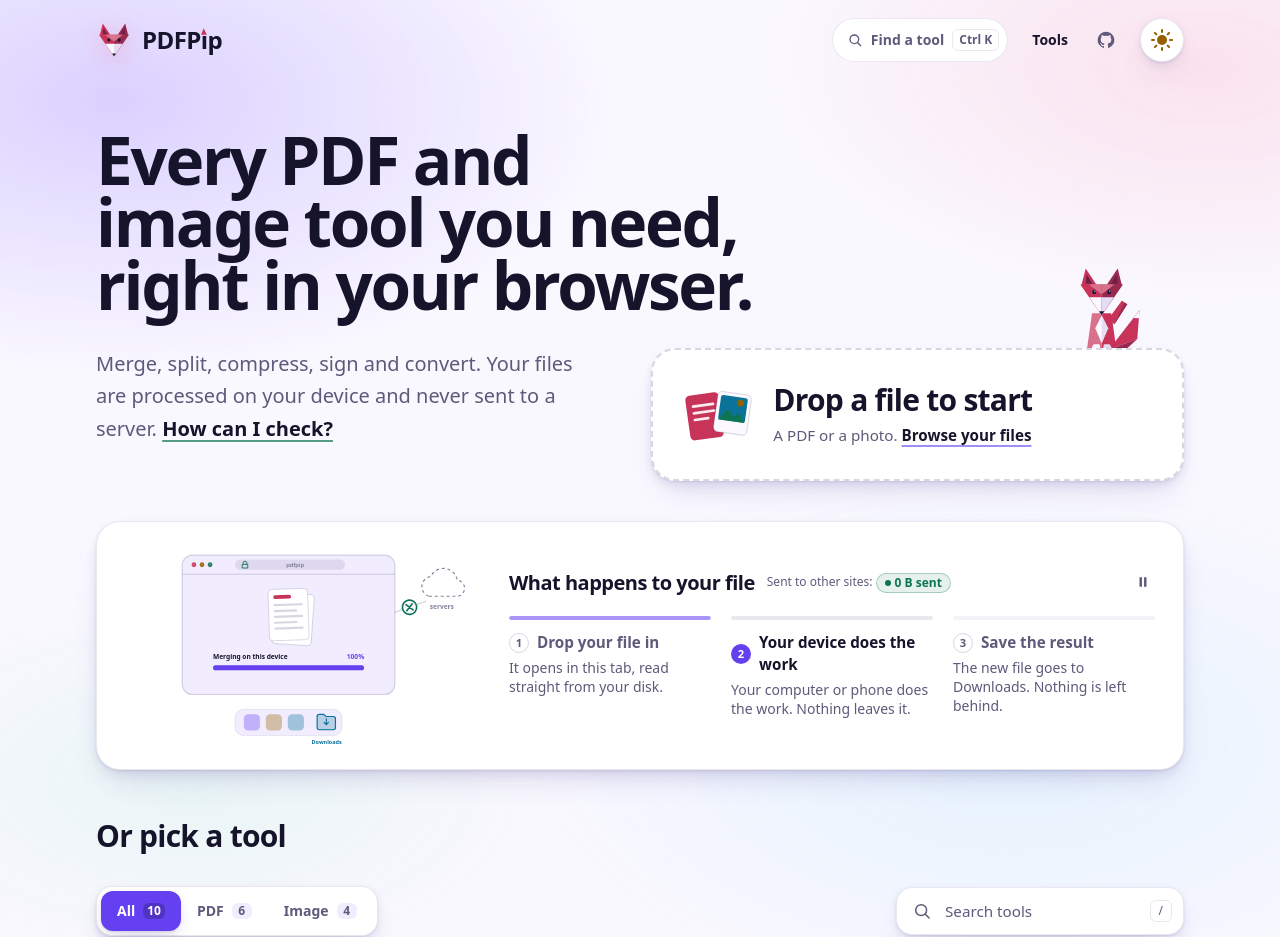
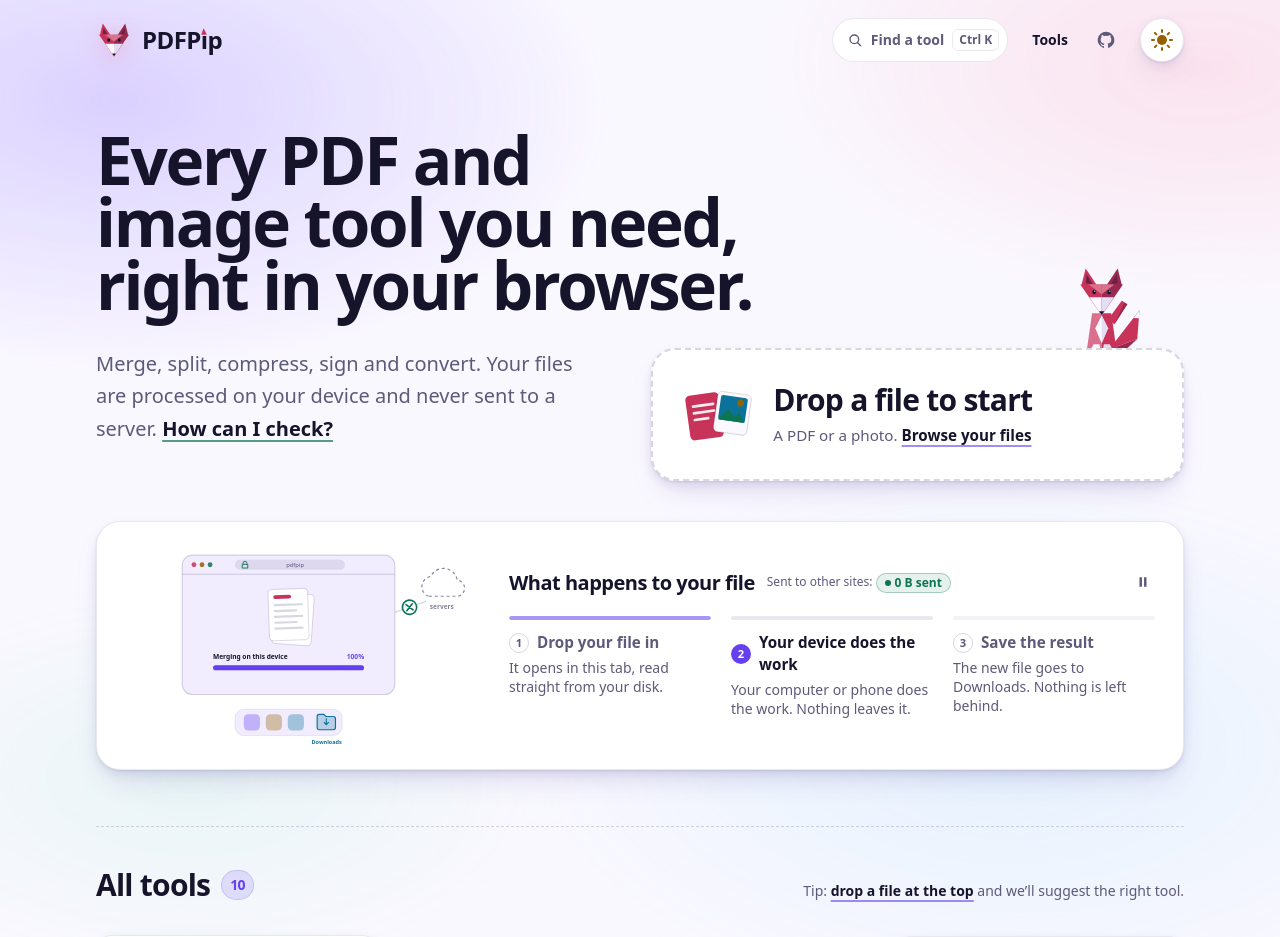
Before and after one commit to siddichandu02/privacy-toolkit, a React (Vite) app: page / in a window 1280 px wide. Shown: the top 937 px of the page. Built offline with nearby package versions, Linux system fonts and the light colour scheme.

Commit message:
replace 'or pick a tool' with an all tools heading

```diff
--- a/src/routes/Home.tsx
+++ b/src/routes/Home.tsx
@@ -42,6 +42,12 @@ export default function Home() {
     document
       .getElementById('start')
       ?.scrollIntoView({ behavior: reduced ? 'auto' : 'smooth', block: 'center' });
+
+  // The tip under "All tools" takes you back up to the drop area and focuses it.
+  const goToDrop = () => {
+    showHero();
+    document.querySelector<HTMLElement>('#start [role="button"]')?.focus({ preventScroll: true });
+  };
 
   return (
     <PageDrop onLanded={showHero}>
@@ -101,13 +107,37 @@ export default function Home() {
 
         <HeroStory className="mt-8 sm:mt-10" />
 
-        <section aria-labelledby="tools-heading" className="mt-8 sm:mt-12">
-          <h2
-            id="tools-heading"
-            className="font-display text-2xl font-bold tracking-tight sm:text-3xl"
-          >
-            Or pick a tool
-          </h2>
+        <section
+          aria-labelledby="tools-heading"
+          className="mt-10 border-t border-dashed border-line-strong pt-8 sm:mt-14 sm:pt-10"
+        >
+          <div className="flex flex-col gap-1.5 sm:flex-row sm:items-baseline sm:justify-between sm:gap-6">
+            <h2
+              id="tools-heading"
+              className="flex items-center gap-3 font-display text-2xl font-bold tracking-tight sm:text-3xl"
+            >
+              All tools
+              <span
+                aria-hidden="true"
+                data-testid="tools-count"
+                className="inline-grid h-7 min-w-7 place-items-center rounded-full bg-violet/15 px-2 font-sans text-sm font-bold text-violet-ink tabular-nums ring-1 ring-violet/30"
+              >
+                {TOOLS.length}
+              </span>
+            </h2>
+            <p className="text-sm text-muted">
+              Tip:{' '}
+              <button
+                type="button"
+                onClick={goToDrop}
+                className="tap rounded font-semibold text-fg underline decoration-violet/60 decoration-2 underline-offset-4 hover:decoration-violet"
+              >
+                <span className="pointer-coarse:hidden">drop a file at the top</span>
+                <span className="hidden pointer-coarse:inline">choose a file at the top</span>
+              </button>{' '}
+              and we&rsquo;ll suggest the right tool.
+            </p>
+          </div>
           <ToolBrowser tools={TOOLS} />
         </section>
 
```
Also changed, not shown: 2 other files (tests, documents, lock files or other folders).
